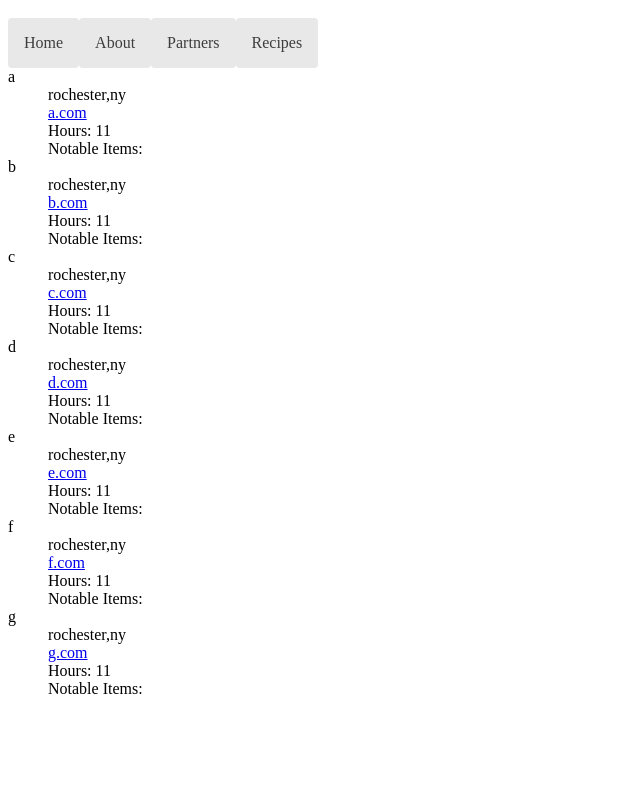
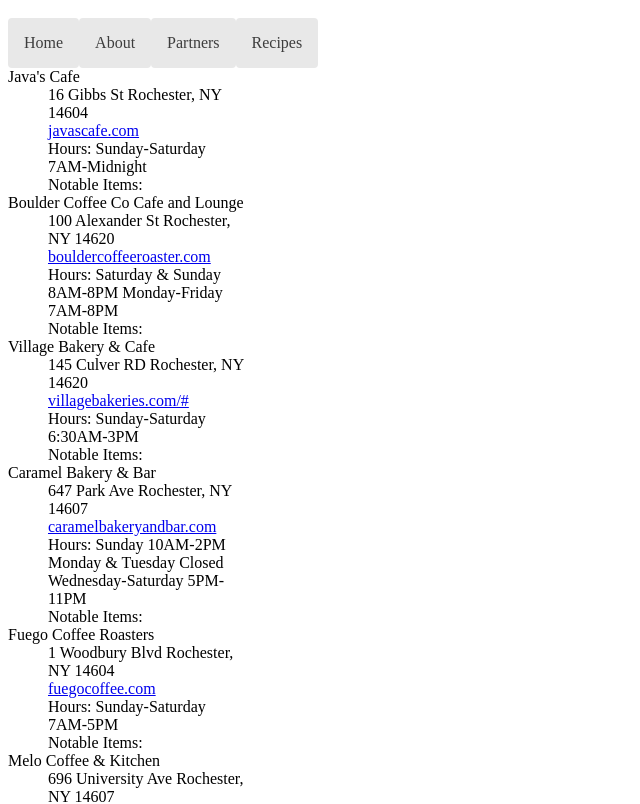
Before and after one commit to LBsnake6/coffee-app, an Angular app in the folder coffee-app/: page /partners in a window 1280 px wide. Shown: the top 804 px of the page, without its empty margins (0-640 px from the left). Built offline with nearby package versions, Linux system fonts and the light colour scheme.

Commit message:
Updated partner information

```diff
--- a/coffee-app/src/app/data/mock_partners.ts
+++ b/coffee-app/src/app/data/mock_partners.ts
@@ -2,11 +2,25 @@ import { Partners } from "../interfaces/partners";
 
 export const PARTNERS: Partners[] = [
 
-    {name: "a", location: "rochester,ny", website: "a.com", hours:"11",items:""},
-    {name: "b", location: "rochester,ny", website: "b.com", hours:"11",items:""},
-    {name: "c", location: "rochester,ny", website: "c.com", hours:"11",items:""},
-    {name: "d", location: "rochester,ny", website: "d.com", hours:"11",items:""},
-    {name: "e", location: "rochester,ny", website: "e.com", hours:"11",items:""},
-    {name: "f", location: "rochester,ny", website: "f.com", hours:"11",items:""},
-    {name: "g", location: "rochester,ny", website: "g.com", hours:"11",items:""}
+    {name: "Java's Cafe", location: "16 Gibbs St\nRochester, NY 14604", website: "javascafe.com",
+     hours: "Sunday-Saturday\t7AM-Midnight", items:"", vibe: "Hip/Indie"},
+    {name: "Boulder Coffee Co Cafe and Lounge", location: "100 Alexander St\nRochester, NY 14620",
+     website: "bouldercoffeeroaster.com", hours: "Saturday & Sunday\t8AM-8PM\nMonday-Friday\t7AM-8PM",
+     items:"", vibe: "Hip and Funky"},
+    {name: "Village Bakery & Cafe", location: "145 Culver RD\nRochester, NY 14620", website: "villagebakeries.com/#",
+     hours: "Sunday-Saturday\t6:30AM-3PM",items:"", vibe: "Modern/Farmhouse"},
+    {name: "Caramel Bakery & Bar", location: "647 Park Ave\nRochester, NY 14607", website: "caramelbakeryandbar.com",
+     hours:"Sunday\t10AM-2PM\nMonday & Tuesday\tClosed\nWednesday-Saturday\t5PM-11PM", items:"",
+     vibe: "Romantic and Relaxed"},
+    {name: "Fuego Coffee Roasters", location: "1 Woodbury Blvd\nRochester, NY 14604", website: "fuegocoffee.com",
+     hours: "Sunday-Saturday\t7AM-5PM", items: "", vibe: "Low-key"},
+    {name: "Melo Coffee & Kitchen", location: "696 University Ave\nRochester, NY 14607",
+     website: "melocoffeeandkitchen.com", hours: "Sunday\t8AM-2PM\nMonday-Saturday\t8AM-6PM", items:"",
+     vibe: "Welcoming/Relaxing"},
+    {name: "Ugly Duck Coffee", location: "89 Charlotte St\nRochester, NY 14607", website: "uglyduckcoffee.com",
+     hours:"Sunday & Saturday\t8AM-5PM\nMonday-Friday\t7AM-5PM", items: "", vibe: "Trendy"},
+    {name: "Founders Cafe", location: "13 S Fitzhugh St\nRochester, NY 14614", website: "founderscaferochester.com",
+     hours: "Sunday\tClosed\nMonday-Friday\t7AM-5PM\nSaturday\t9AM-3PM", items: "", vibe: "Modest Cafe"},
+    {name: "Equal Grounds", location: "750 South Ave\nRochester, NY 14620", website: "equalgrounds.com",
+     hours: "Sunday & Saturday\t9AM-10PM\nMonday-Friday\t8AM-10PM", items: "", vibe: "Cool Hangout"}
 ]
```
